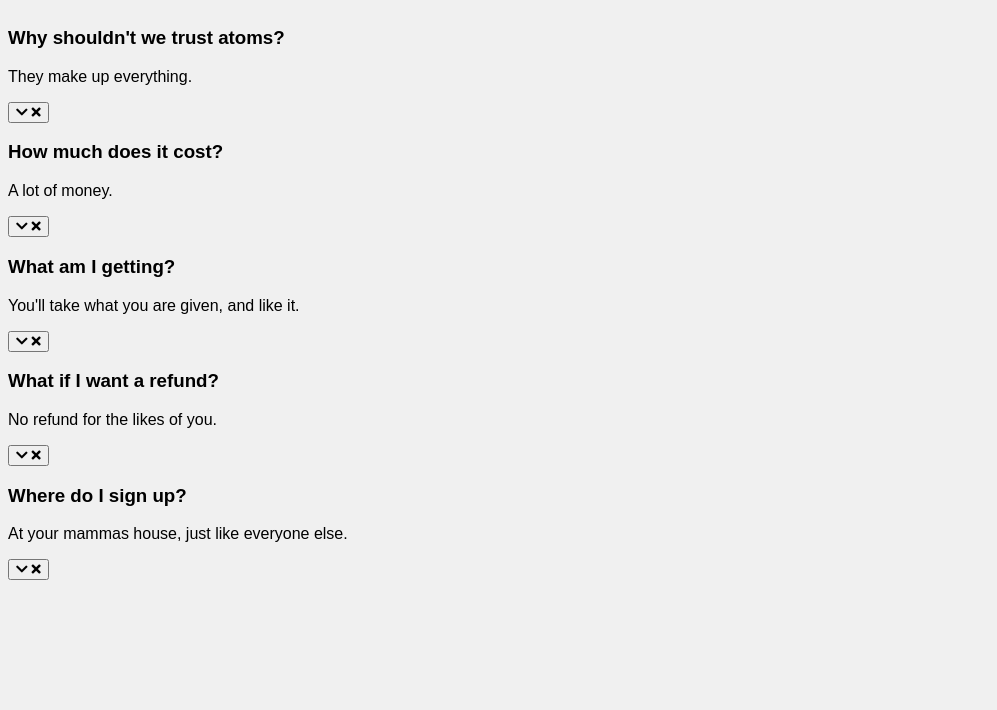
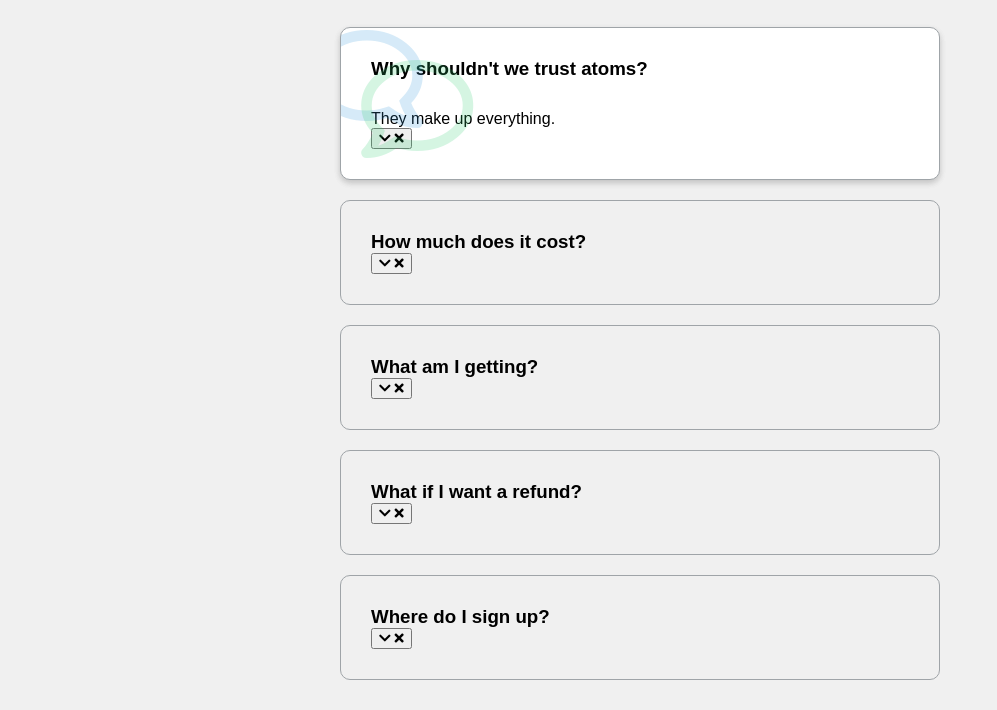
Before and after one commit to tod619/dropdown_faq, a plain HTML site: page index.html in a window 1280 px wide. Shown: the part 90-800 px from the top of the page, without its empty margins (0-997 px from the left). Drawn offline with Linux system fonts and the light colour scheme; a web font is replaced by a local one.

Commit message:
add style for faq container + boxes in style.css file

```diff
--- a/style.css
+++ b/style.css
@@ -17,3 +17,59 @@ h1 {
   text-align: center;
 }
 /* End: Global Styles */
+
+/* Start: FAQ */
+.faq-container {
+  max-width: 600px;
+  margin: 0 auto;
+}
+
+.faq {
+  background-color: transparent;
+  border: 1px solid #9fa4a8;
+  border-radius: 10px;
+  margin: 20px 0;
+  padding: 30px;
+  position: relative;
+  overflow: hidden;
+  transition: all 0.3s ease;
+}
+
+.faq.active {
+  background-color: #fff;
+  box-shadow: 0 3px 6px rgba(0, 0, 0, 0.1), 0 3px 6px rgba(0, 0, 0, 0.1);
+}
+
+.faq.active::before,
+.faq.active::after {
+  content: "\f075";
+  font-family: "Font Awesome 5 Free";
+  color: #2ecc71;
+  font-size: 7rem;
+  position: absolute;
+  opacity: 0.2;
+  top: 20px;
+  left: 20px;
+  z-index: 0;
+}
+
+.faq.active::before {
+  color: #3498db;
+  top: -10px;
+  left: -30px;
+  transform: rotateY(180deg);
+}
+
+.faq-title {
+  margin: 0 35px 0 0;
+}
+
+.faq-text {
+  display: none;
+  margin: 30px 0 0;
+}
+
+.faq.active .faq-text {
+  display: block;
+}
+/* End: FAQ */
```
